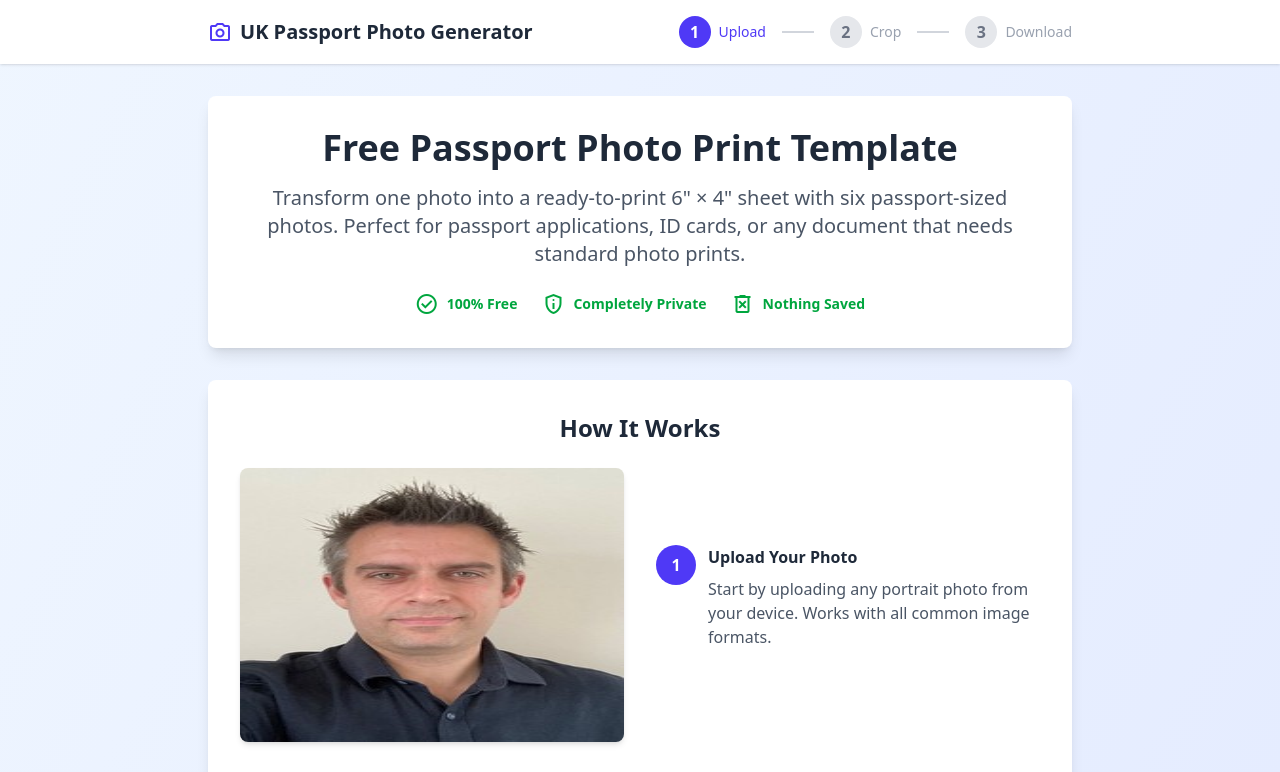
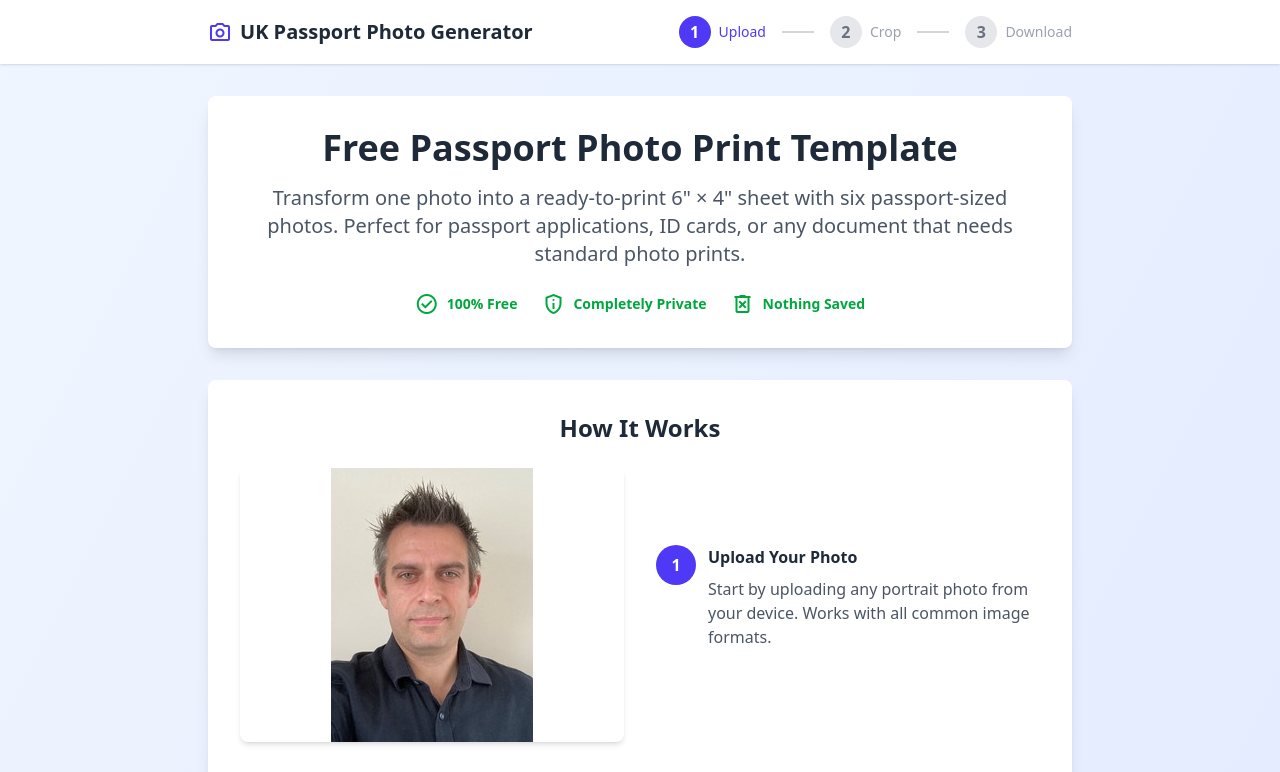
Before and after one commit to MrSimonC/PassportPhotoPrintTemplate, a Next.js app: page / in a window 1280 px wide. Shown: the top 772 px of the page. Built offline with nearby package versions, Linux system fonts and the light colour scheme.

Commit message:
Fix profile image stretching in stage 1
Added object-fit: contain to all 'How It Works' example images to prevent horizontal stretching when displaying portrait/rectangular profile pictures. This ensures images maintain their aspect ratio within their containers.

```diff
--- a/app/components/UploadStep.tsx
+++ b/app/components/UploadStep.tsx
@@ -94,7 +94,7 @@ export default function UploadStep({ onUpload }: UploadStepProps) {
                 src="/how-it-works-1-upload.jpg"
                 alt="Upload your photo - example showing file upload interface"
                 className="w-full h-auto"
-                style={{ maxHeight: '274px' }}
+                style={{ maxHeight: '274px', objectFit: 'contain' }}
                 loading="lazy"
               />
             </div>
@@ -134,6 +134,7 @@ export default function UploadStep({ onUpload }: UploadStepProps) {
                 src="/how-it-works-2-crop.jpg"
                 alt="Crop your photo - example showing cropping interface with passport photo dimensions"
                 className="w-full h-auto"
+                style={{ objectFit: 'contain' }}
                 loading="lazy"
               />
             </div>
@@ -147,6 +148,7 @@ export default function UploadStep({ onUpload }: UploadStepProps) {
                 src="/how-it-works-3-output.jpg"
                 alt="Download and print - example showing 6 passport photos arranged in a 3x2 grid on 6x4 inch sheet"
                 className="w-full h-auto"
+                style={{ objectFit: 'contain' }}
                 loading="lazy"
               />
             </div>
```
